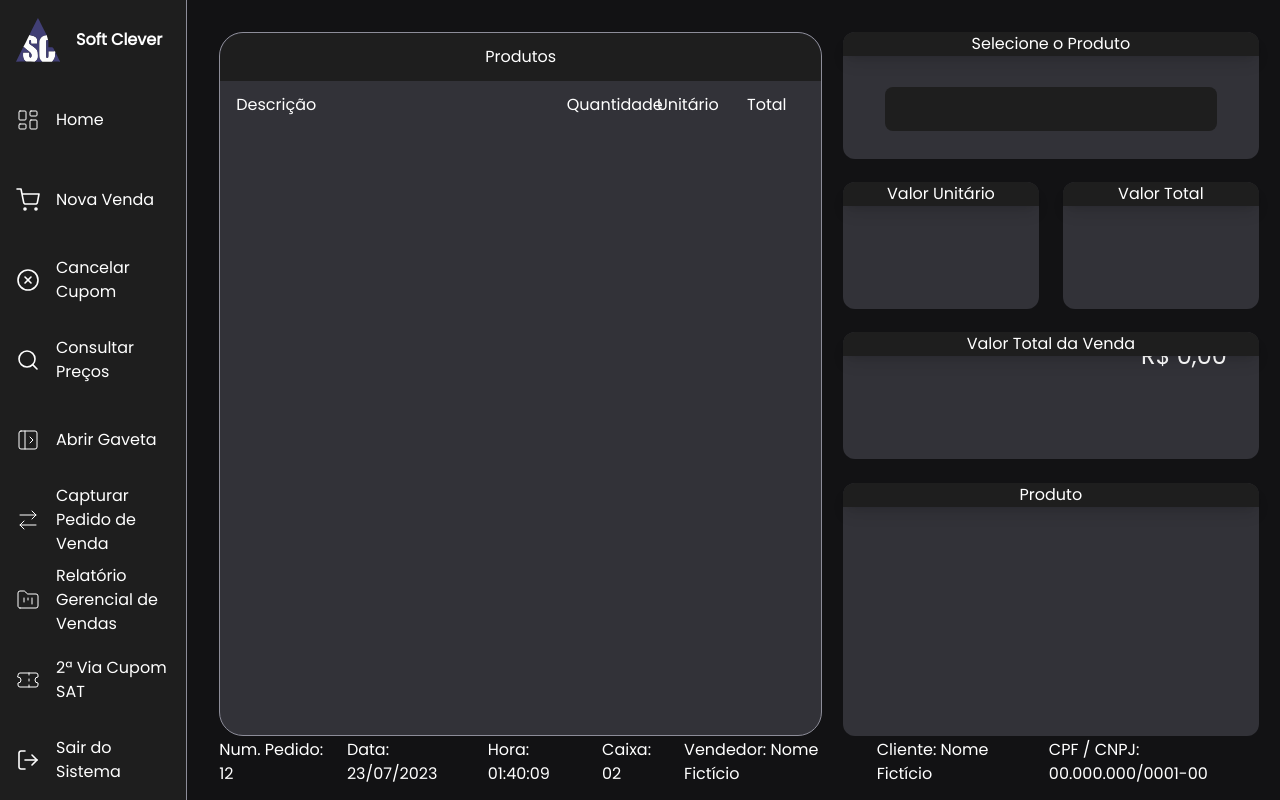
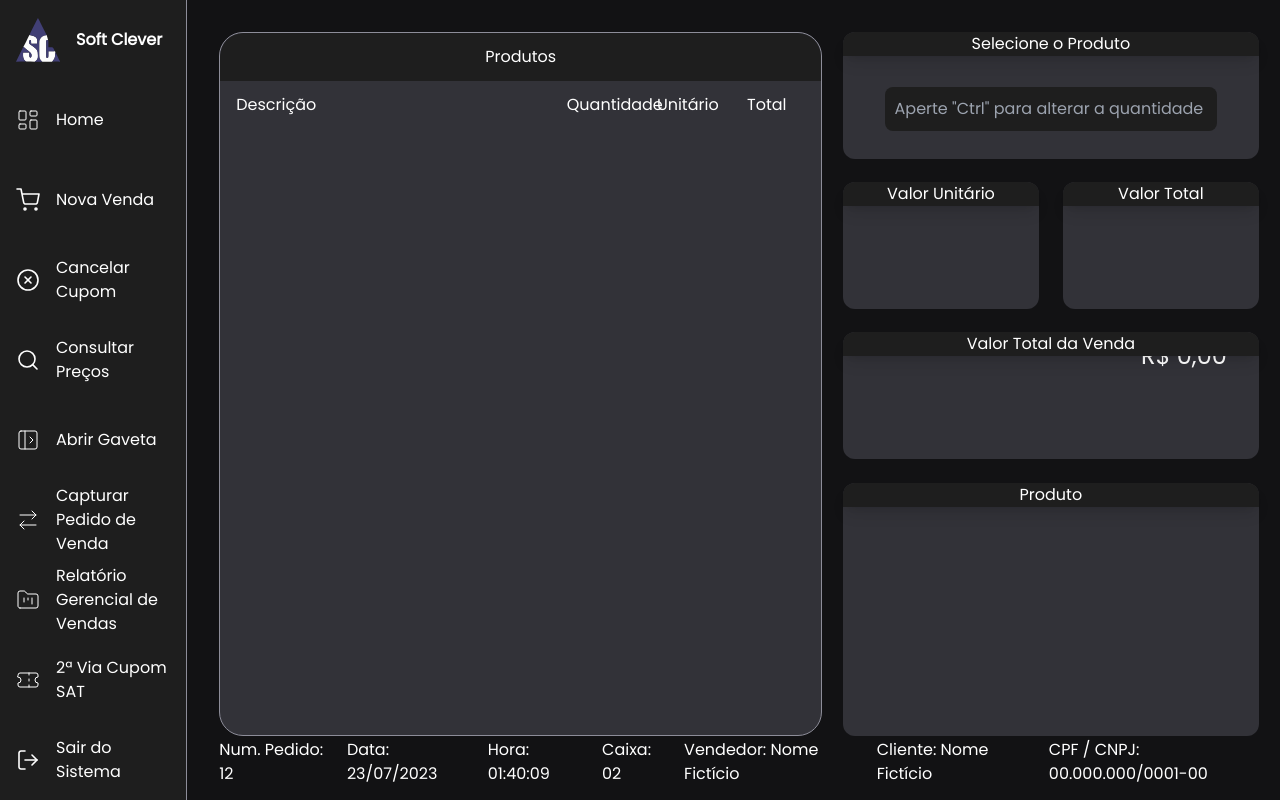
Before and after one commit to devCaioFreire/sat, a Next.js app: page /dashboard/sales in a window 1280 px wide. Built offline with nearby package versions, Linux system fonts and the light colour scheme.

Commit message:
placeholder input and create modal

```diff
--- a/package.json
+++ b/package.json
@@ -9,6 +9,7 @@
     "lint": "next lint"
   },
   "dependencies": {
+    "@radix-ui/react-dialog": "^1.0.4",
     "@types/node": "20.4.2",
     "@types/react": "18.2.15",
     "@types/react-dom": "18.2.7",
--- a/src/app/dashboard/sales/components/barcode.tsx
+++ b/src/app/dashboard/sales/components/barcode.tsx
@@ -43,12 +43,13 @@ export function Barcode() {
           className="w-full"
           onSubmit={barcodeID}>
           <input
-            className="w-full py-2 px-2 tracking-[1rem] bg-transparent outline-none"
+            className="w-full py-2 px-2  bg-transparent outline-none"
             type="text"
             id="barcode"
-            value={code}
-            onChange={(e) => setCode(e.target.value)}
-            onKeyDown={handleKeyDown} />
+            placeholder={`${error ? 'Produto não encontrado...' : 'Aperte "Ctrl" para alterar a quantidade'}`}
+          value={code}
+          onChange={(e) => setCode(e.target.value)}
+          onKeyDown={handleKeyDown} />
         </form>
       </div>
     </div>
--- /dev/null
+++ b/src/app/dashboard/sales/components/modal.tsx
@@ -0,0 +1,23 @@
+import * as Dialog from '@radix-ui/react-dialog';
+
+interface ModalProps {
+  onCloseModal: () => void;
+}
+
+export function Modal({ onCloseModal }: ModalProps) {
+  return (
+    <Dialog.Root onOpenChange={onCloseModal}>
+      <Dialog.Trigger asChild />
+      <Dialog.Portal>
+        <Dialog.Overlay className="bg-black fixed inset-0" />
+        <Dialog.Content className="fixed top-[50%] left-[50%] max-h-[85vh] w-[90vw] max-w-[450px] translate-x-[-50%] translate-y-[-50%] rounded-[6px] bg-white p-[25px] shadow-[hsl(206_22%_7%_/_35%)_0px_10px_38px_-10px,_hsl(206_22%_7%_/_20%)_0px_10px_20px_-15px] focus:outline-none">
+          <Dialog.Title className="text-base m-0 text-[17px] font-medium">
+            Edit profile
+          </Dialog.Title>
+          <Dialog.Description />
+          <Dialog.Close asChild /> {/* Use Dialog.Close to handle close event */}
+        </Dialog.Content>
+      </Dialog.Portal>
+    </Dialog.Root>
+  )
+}
```
Also changed, not shown: 1 other file (tests, documents, lock files or other folders).
